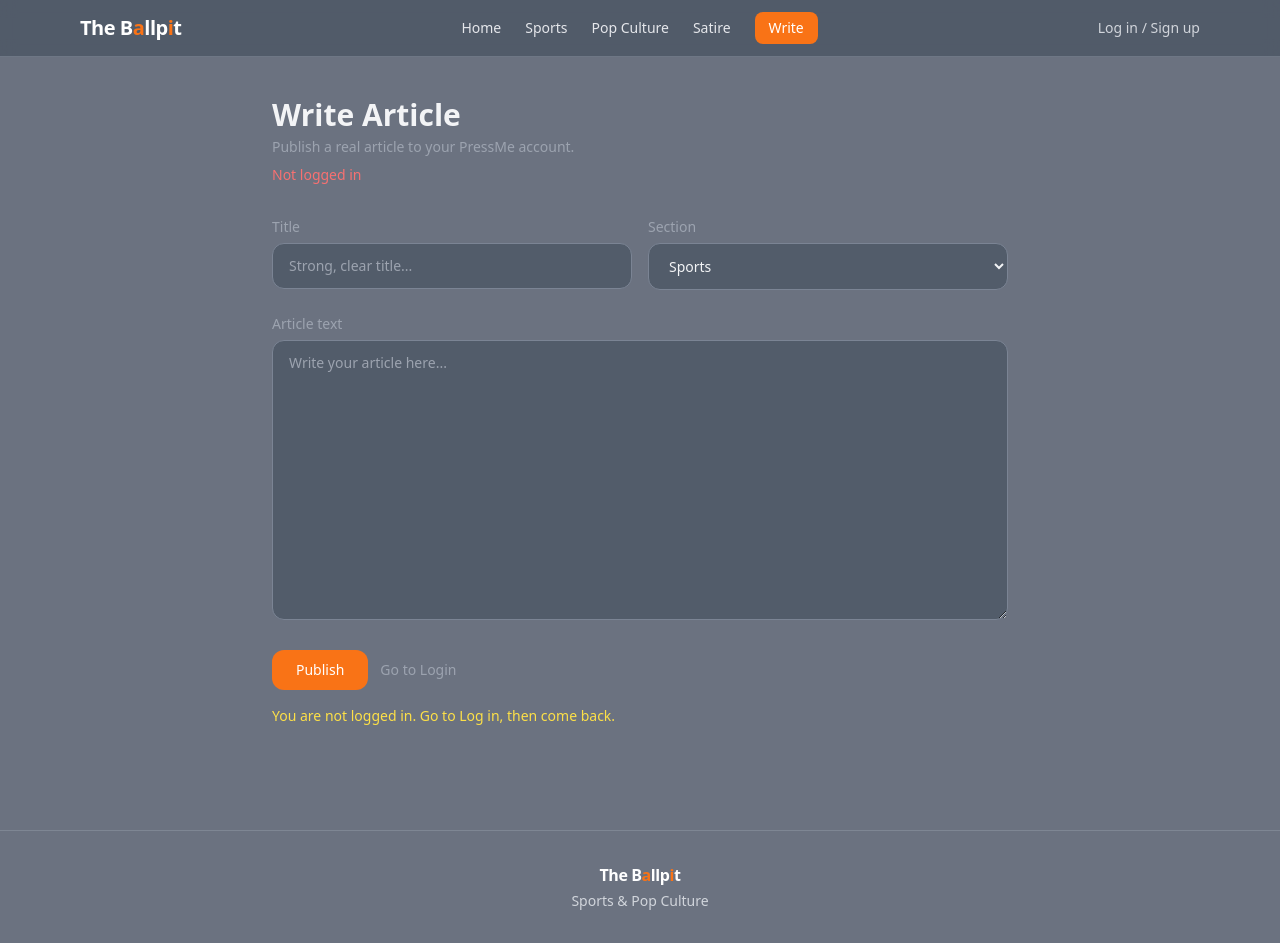
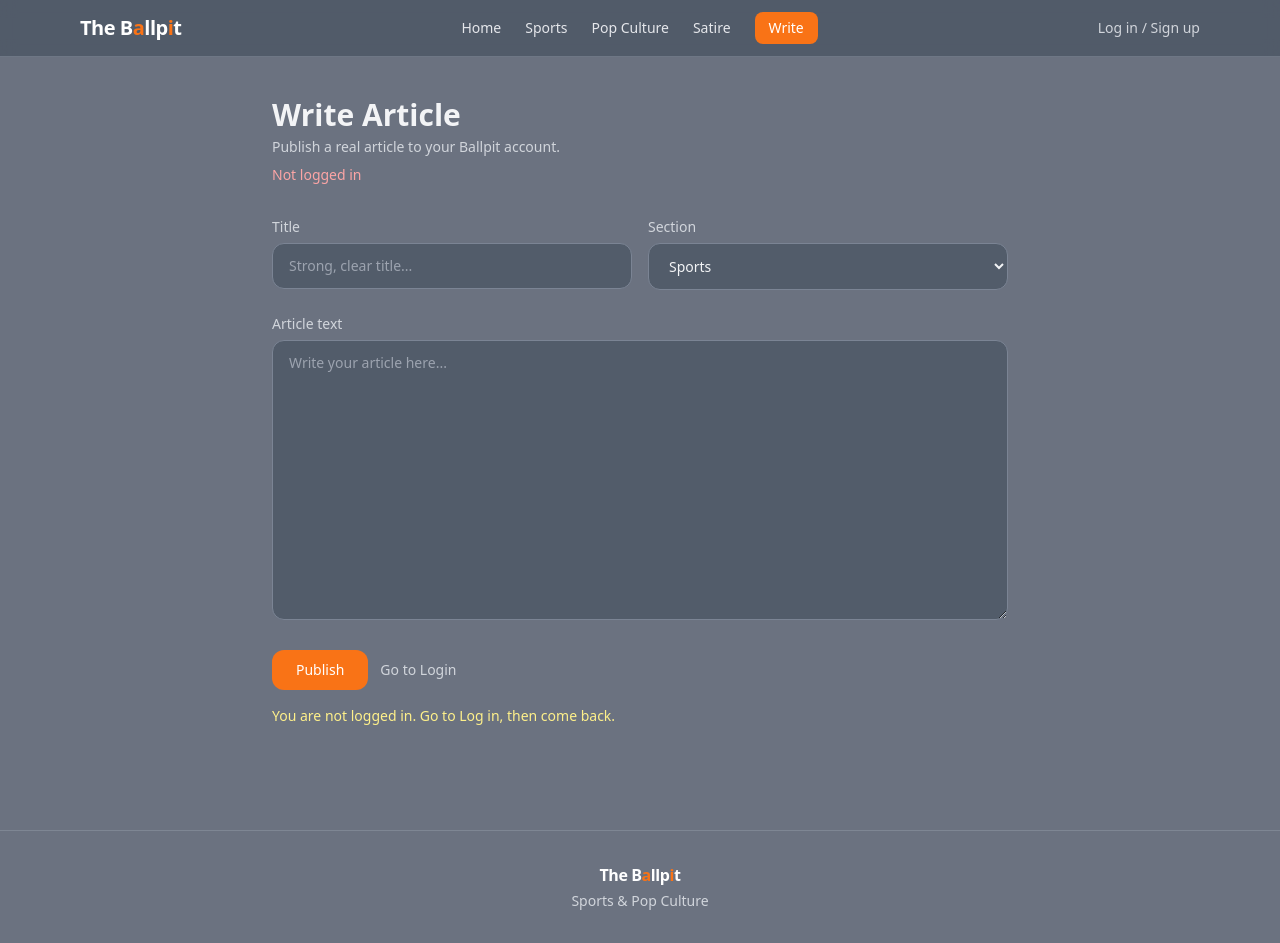
Before and after one commit to sheado44/-4, a Next.js app: page /editor in a window 1280 px wide. Both pictures are taken after a click on the button "Publish". Built offline with nearby package versions, Linux system fonts and the light colour scheme.

Commit message:
Enhance article publishing functionality and UI

```diff
--- a/src/app/editor/page.tsx
+++ b/src/app/editor/page.tsx
@@ -9,6 +9,7 @@ export default function EditorPage() {
   const [section, setSection] = useState("Sports");
   const [body, setBody] = useState("");
   const [message, setMessage] = useState("");
+  const [publishedId, setPublishedId] = useState<string | null>(null);
   const [loading, setLoading] = useState(false);
   const [loggedInName, setLoggedInName] = useState<string | null>(null);
 
@@ -33,6 +34,7 @@ export default function EditorPage() {
 
   const handlePublish = async () => {
     setMessage("");
+    setPublishedId(null);
     setLoading(true);
 
     try {
@@ -56,18 +58,23 @@ export default function EditorPage() {
         user.email?.split("@")[0] ||
         "Anonymous";
 
-      const { error } = await supabase.from("articles").insert({
-        user_id: user.id,
-        title: title.trim(),
-        section,
-        body: body.trim(),
-        author_name: authorName,
-      });
+      const { data, error } = await supabase
+        .from("articles")
+        .insert({
+          user_id: user.id,
+          title: title.trim(),
+          section,
+          body: body.trim(),
+          author_name: authorName,
+        })
+        .select("id")
+        .single();
 
       if (error) {
         setMessage(`Publish failed: ${error.message}`);
       } else {
         setMessage("Published successfully.");
+        setPublishedId(data.id);
         setTitle("");
         setBody("");
         setSection("Sports");
@@ -83,21 +90,21 @@ export default function EditorPage() {
     <main className="max-w-3xl mx-auto px-4 py-10">
       <div className="mb-8">
         <h1 className="text-2xl md:text-3xl font-bold mb-1">Write Article</h1>
-        <p className="text-gray-400 text-sm">
-          Publish a real article to your PressMe account.
+        <p className="text-gray-300 text-sm">
+          Publish a real article to your Ballpit account.
         </p>
         <p className="text-sm mt-2">
           {loggedInName ? (
-            <span className="text-green-400">Logged in as {loggedInName}</span>
+            <span className="text-green-300">Logged in as {loggedInName}</span>
           ) : (
-            <span className="text-red-400">Not logged in</span>
+            <span className="text-red-300">Not logged in</span>
           )}
         </p>
       </div>
 
       <div className="grid md:grid-cols-2 gap-4 mb-6">
         <div>
-          <label className="block text-sm text-gray-400 mb-1.5">Title</label>
+          <label className="block text-sm text-gray-300 mb-1.5">Title</label>
           <input
             type="text"
             value={title}
@@ -107,7 +114,7 @@ export default function EditorPage() {
           />
         </div>
         <div>
-          <label className="block text-sm text-gray-400 mb-1.5">Section</label>
+          <label className="block text-sm text-gray-300 mb-1.5">Section</label>
           <select
             value={section}
             onChange={(e) => setSection(e.target.value)}
@@ -120,7 +127,7 @@ export default function EditorPage() {
       </div>
 
       <div className="mb-6">
-        <label className="block text-sm text-gray-400 mb-1.5">Article text</label>
+        <label className="block text-sm text-gray-300 mb-1.5">Article text</label>
         <textarea
           value={body}
           onChange={(e) => setBody(e.target.value)}
@@ -137,12 +144,24 @@ export default function EditorPage() {
         >
           {loading ? "Publishing..." : "Publish"}
         </button>
-        <Link href="/login" className="text-sm text-gray-400 hover:text-white transition">
+        <Link href="/login" className="text-sm text-gray-300 hover:text-white transition">
           Go to Login
         </Link>
       </div>
 
-      {message && <p className="mt-4 text-sm text-yellow-300">{message}</p>}
+      {message && (
+        <div className="mt-4 text-sm text-yellow-200">
+          <p>{message}</p>
+          {publishedId && (
+            <Link
+              href={`/article/${publishedId}`}
+              className="inline-block mt-2 text-forge-accent hover:text-orange-300 font-medium"
+            >
+              View article →
+            </Link>
+          )}
+        </div>
+      )}
     </main>
   );
 }
```
